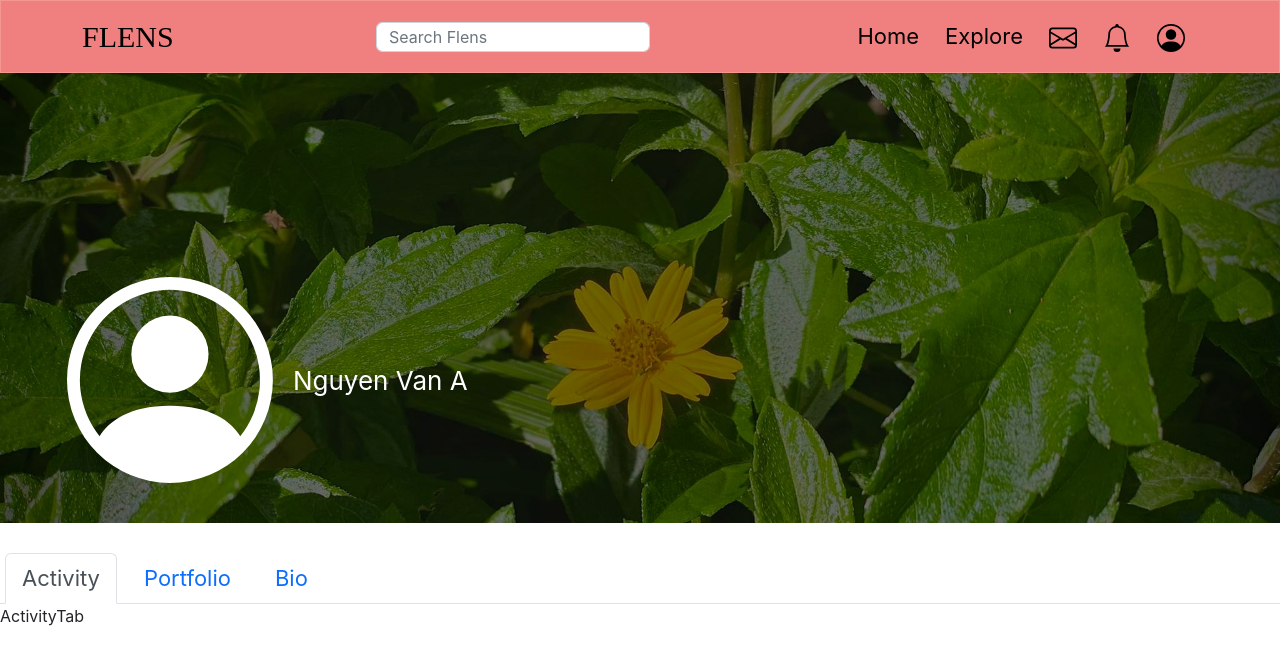
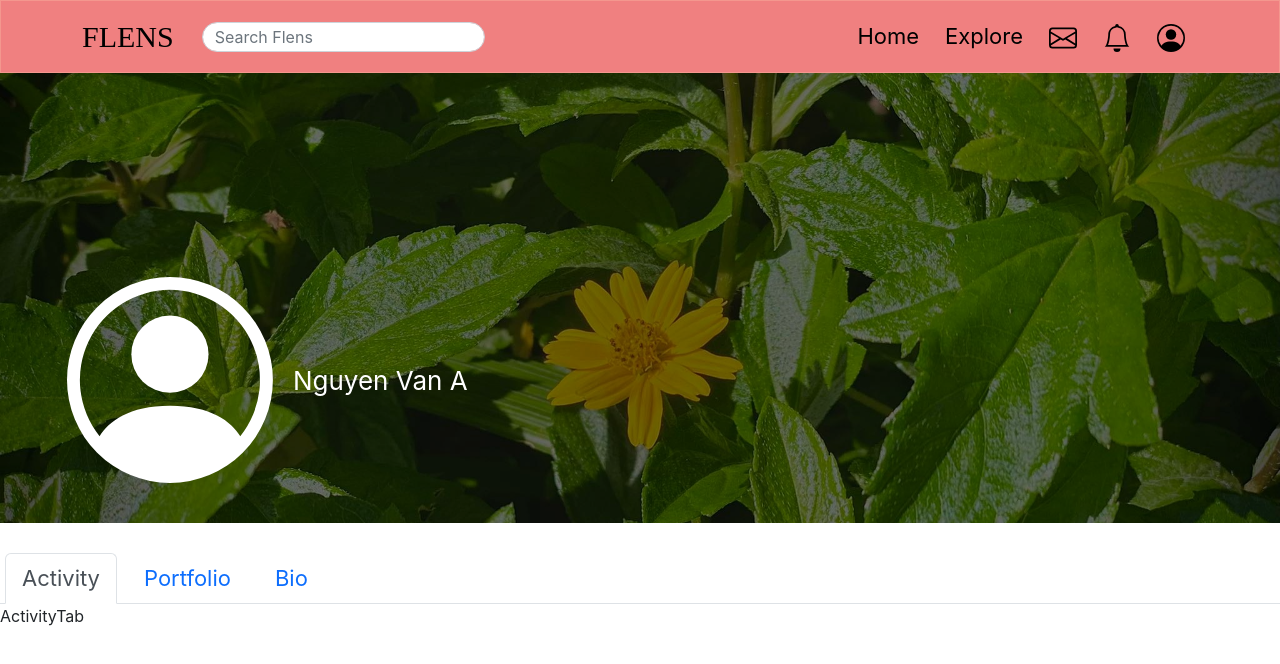
Before and after one commit to HUNG-rushb/Flens, a React (Create React App) app: page /profile in a window 1280 px wide. Shown: the top 664 px of the page. Built offline with nearby package versions, Linux system fonts and the light colour scheme.

Commit message:
navbar update

```diff
--- a/src/components/NavBar/NavBar.css
+++ b/src/components/NavBar/NavBar.css
@@ -2,7 +2,7 @@
   background-color: #f08080;
   color: red;
   margin: 0;
-    border: 1px solid #F4978E;
+  border: 1px solid #f4978e;
 }
 
 .navbar a {
@@ -14,15 +14,42 @@
   font-size: 30px;
 }
 
+.navbar-logo {
+  /* pointer-events: none; */
+  cursor: pointer;
+  text-decoration: none;
+  color: azure;
+}
+
 .nav-link {
   font-size: 22px;
   margin: 0px 5px 0px 5px;
 }
 
-.nav-link > svg{
+.nav-link > svg {
   font-size: 28px;
 }
 
-.navbar input{
+.navbar input {
   height: 30px;
 }
+
+.navbar-search-row {
+  width: 50%;
+}
+
+/* Result */
+
+.result {
+  width: 100%;
+}
+
+.popover-content {
+  margin-top: 0.5rem;
+  position: absolute;
+  background-color: white;
+  padding: 1.5rem 1rem;
+  box-shadow: 0 2px 5px 0 rgba(0, 0, 0, 0.26);
+  width: 22.5%;
+  z-index: 9999;
+}
--- a/src/components/NavBar/NavBar.jsx
+++ b/src/components/NavBar/NavBar.jsx
@@ -2,22 +2,23 @@ import React from 'react';
 import { Navbar, Container, Nav, Form } from 'react-bootstrap';
 import { Bell, Envelope, PersonCircle } from 'react-bootstrap-icons';
 import { Link } from 'react-router-dom';
+import NavbarSearch from './NavbarSearch.jsx';
 import './NavBar.css';
 
 export default function NavBar() {
   return (
-    <Navbar variant="dark" bg="">
-      <Container className='navbar-items'>
-        <Navbar.Brand href="/">FLENS</Navbar.Brand>
-        <Form className="d-flex">
-          <Form.Control
-            type="search"
-            placeholder="Search Flens"
-            className="me-2"
-            aria-label="Search"
-          />
-        </Form>
-        <Nav >
+    <Navbar expand="md">
+      <Container className="navbar-items">
+        <Navbar.Brand href="/" bg="light">
+          FLENS
+        </Navbar.Brand>
+
+        <Navbar.Toggle aria-controls="basic-navbar-nav" />
+
+        <Navbar.Collapse id="basic-navbar-nav">
+          <NavbarSearch />
+
+          <Nav>
             <Nav.Link as={Link} to="/">
               Home
             </Nav.Link>
@@ -30,10 +31,11 @@ export default function NavBar() {
             <Nav.Link as={Link} to="Notification">
               <Bell />
             </Nav.Link>
-          <Nav.Link as={Link} to="/profile" >
+            <Nav.Link as={Link} to="/profile">
               <PersonCircle />
             </Nav.Link>
           </Nav>
+        </Navbar.Collapse>
       </Container>
     </Navbar>
   );
--- /dev/null
+++ b/src/components/NavBar/NavbarSearch.jsx
@@ -0,0 +1,55 @@
+import React, { useState } from 'react';
+import {
+  Form,
+  FormControl,
+  InputGroup,
+  Container,
+  Row,
+  Col,
+  Popover,
+} from 'react-bootstrap';
+import './NavBar.css';
+
+const NavbarSearch = () => {
+  const [isFocus, setIsFocus] = useState(false);
+  const [input, setInput] = useState('');
+  console.log(input);
+
+  return (
+    <Container>
+      <Row className="navbar-search-row">
+        <Col>
+          <Form className="d-flex">
+            <InputGroup
+              onChange={(e) => {
+                e.preventDefault();
+                setInput(e.target.value);
+              }}
+              onFocus={() => {
+                setIsFocus(true);
+              }}
+              onBlur={() => {
+                setIsFocus(false);
+              }}
+            >
+              <FormControl
+                type="search"
+                placeholder="Search Flens"
+                className="me-2 rounded-pill"
+                aria-label="Search"
+              />
+            </InputGroup>
+          </Form>
+        </Col>
+      </Row>
+
+      {isFocus && (
+        <div className="popover-content">
+          <p>{input}</p>
+        </div>
+      )}
+    </Container>
+  );
+};
+
+export default NavbarSearch;
```
Lines whose indentation alone changed are shown as unchanged.
